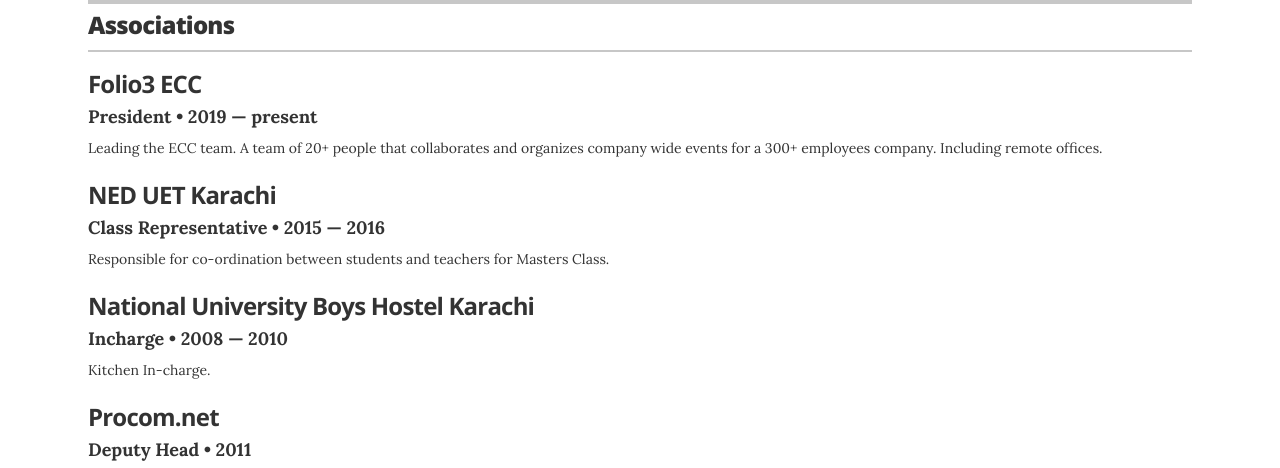
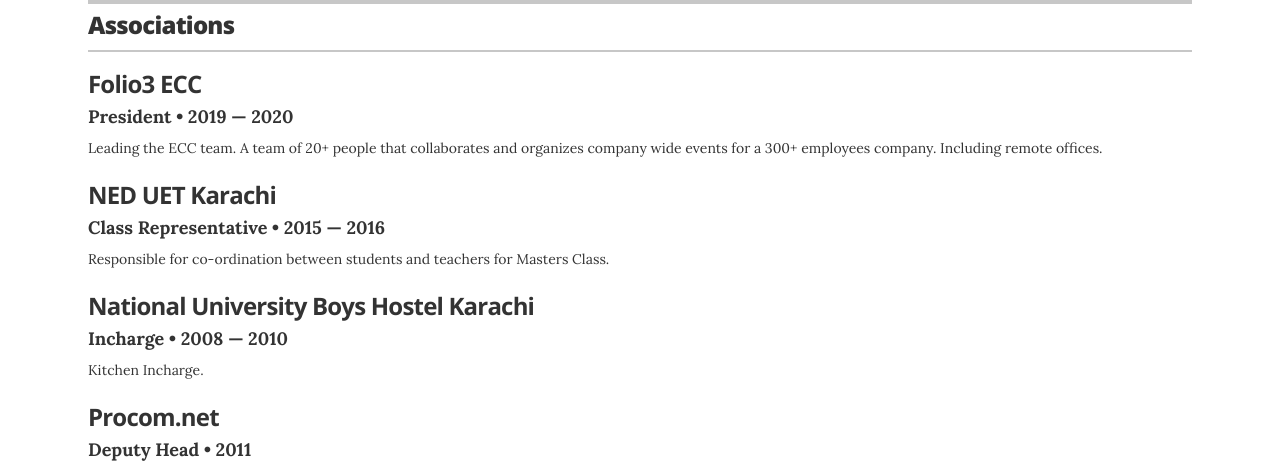
Before and after one commit to farman-a-shah/farman-a-shah.github.io, a Jekyll site: the page built from index.html, in a window 1280 px wide and 900 px high, scrolled down 5414 px. Shown: the part 155-623 px from the top of the window. Built offline with Jekyll 4.4.1, drawn with Linux system fonts in a browser that asks for light colours; some of the changed text lies outside the part shown.

Commit message:
Update Job title

```diff
--- a/_config.yml
+++ b/_config.yml
@@ -15,7 +15,7 @@
 resume_name:                    "Farman Shah"
 resume_title:                   |
   <div>
-    Senior Software Engineer at Folio3 Software
+    Software Engineering Team Lead
   </div>
 resume_contact_email:           "farman.a.shah@gmail.com"
 resume_header_contact_info:     "farman.a.shah@gmail.com"
--- a/_data/associations.yml
+++ b/_data/associations.yml
@@ -2,7 +2,7 @@
 
 - organization: Folio3 ECC
   role: President
-  year: 2019 &mdash; present
+  year: 2019 &mdash; 2020
   summary: Leading the ECC team. A team of 20+ people that collaborates and organizes company wide events for a 300+ employees company. Including remote offices.
 
 - organization: NED UET Karachi
@@ -13,7 +13,7 @@
 - organization: National University Boys Hostel Karachi
   role: Incharge
   year: 2008 &mdash; 2010
-  summary: Kitchen In-charge.
+  summary: Kitchen Incharge.
 
 - organization: Procom.net
   role: Deputy Head
```
